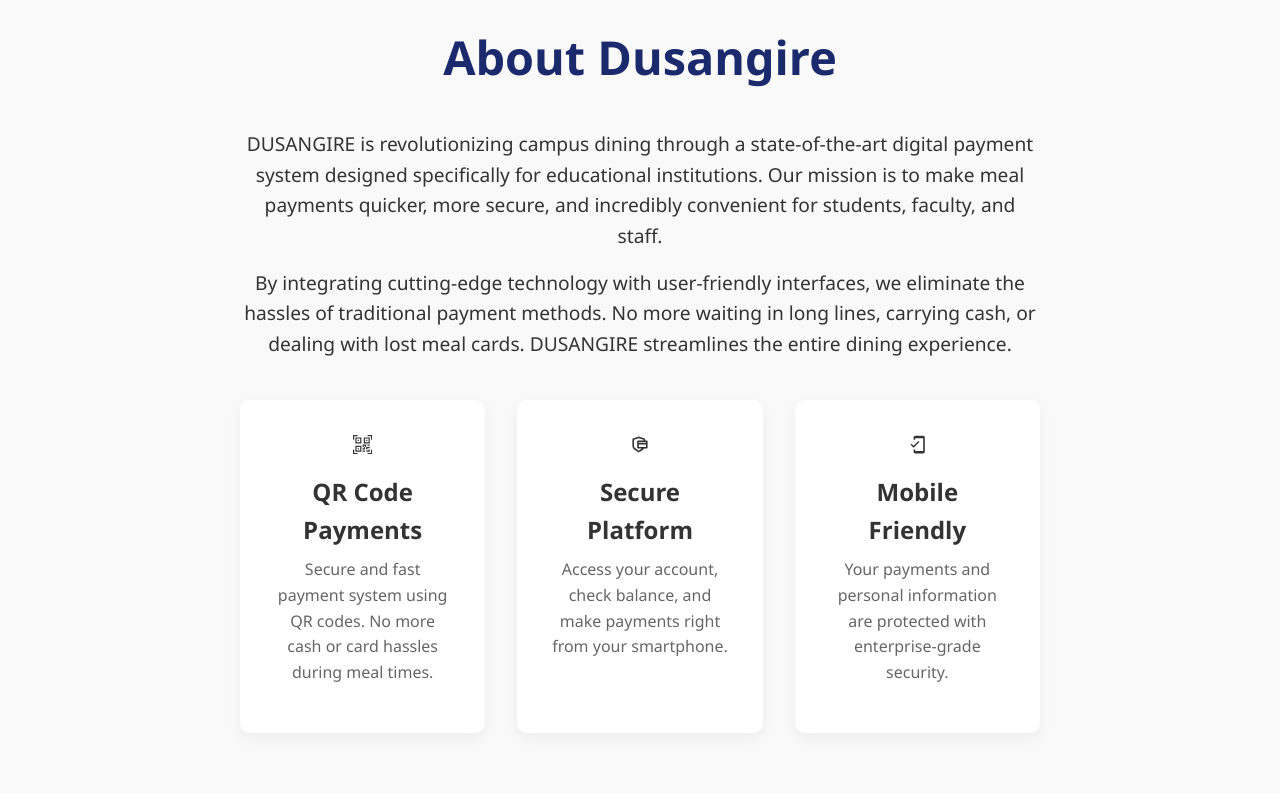
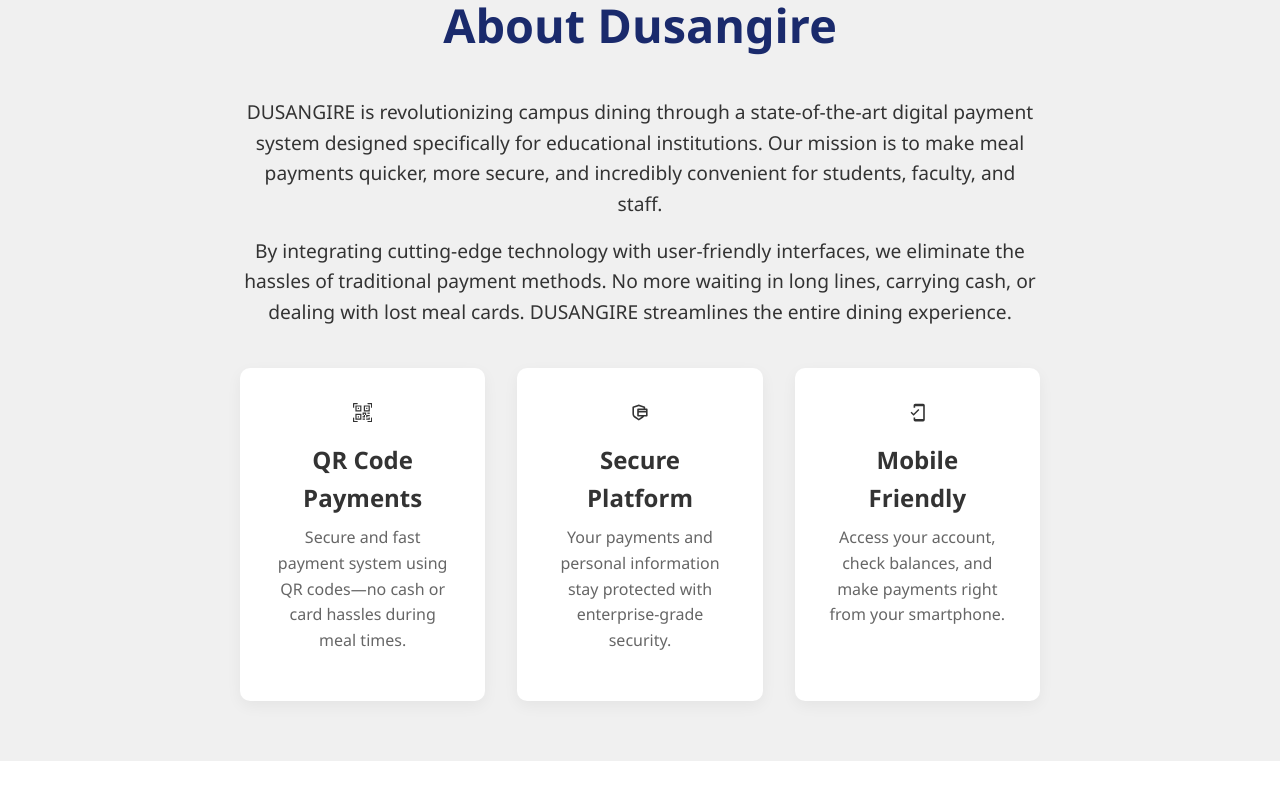
Before and after one commit to MichelMUNEZERO/Fifth-Practice, a React (Vite) app: page / in a window 1280 px wide. Shown: the part 878-1678 px from the top of the page. After the commit the page ends 1639 px from the top, so only its background shows below. Built offline with nearby package versions, Linux system fonts and the light colour scheme.

Commit message:
Refactor About cards into shared array and fix home-landing spacing

```diff
--- a/src/Component/About.css
+++ b/src/Component/About.css
@@ -1,9 +1,8 @@
 .about-section {
   padding: 60px 20px;
-  background-color: #f9f9f9;
+  background-color: #f0f0f0;
   text-align: center;
   font-size: 2.5rem;
-  margin-bottom: 3rem;
   color: #1a2a6c;
   position: relative;
 }
--- a/src/Component/About.tsx
+++ b/src/Component/About.tsx
@@ -3,6 +3,27 @@ import "./About.css";
 import { BsQrCodeScan } from "react-icons/bs";
 import { MdMobileFriendly } from "react-icons/md";
 import { RiSecurePaymentLine } from "react-icons/ri";
+
+const features = [
+  {
+    icon: BsQrCodeScan,
+    title: "QR Code Payments",
+    description:
+      "Secure and fast payment system using QR codes—no cash or card hassles during meal times.",
+  },
+  {
+    icon: RiSecurePaymentLine,
+    title: "Secure Platform",
+    description:
+      "Your payments and personal information stay protected with enterprise-grade security.",
+  },
+  {
+    icon: MdMobileFriendly,
+    title: "Mobile Friendly",
+    description:
+      "Access your account, check balances, and make payments right from your smartphone.",
+  },
+];
 
 export default function About() {
   return (
@@ -27,30 +48,13 @@ export default function About() {
                 dining experience.
               </p>
               <div className="about-features">
-                <div className="about-feature">
-                  <BsQrCodeScan />
-                  <h3>QR Code Payments</h3>
-                  <p>
-                    Secure and fast payment system using QR codes. No more cash
-                    or card hassles during meal times.
-                  </p>
-                </div>
-                <div className="about-feature">
-                  <RiSecurePaymentLine />
-                  <h3> Secure Platform</h3>
-                  <p>
-                    Access your account, check balance, and make payments right
-                    from your smartphone.
-                  </p>
-                </div>
-                <div className="about-feature">
-                  <MdMobileFriendly />
-                  <h3>Mobile Friendly</h3>
-                  <p>
-                    Your payments and personal information are protected with
-                    enterprise-grade security.
-                  </p>
-                </div>
+                {features.map(({ icon: Icon, title, description }) => (
+                  <div className="about-feature" key={title}>
+                    <Icon aria-hidden="true" />
+                    <h3>{title}</h3>
+                    <p>{description}</p>
+                  </div>
+                ))}
               </div>
             </div>
           </div>
--- a/src/Component/Home.css
+++ b/src/Component/Home.css
@@ -6,8 +6,7 @@
 }
 
 .home-landing {
-  min-height: 100vh;
-  padding: 32px 16px 64px;
+  padding: 32px 16px 32px;
   background: linear-gradient(180deg, #f8fbff 0%, #f0f6ff 35%, #ffffff 100%);
 }
 
@@ -431,3 +430,5 @@
     display: none;
   }
 }
+
+/* Css about section */
```
